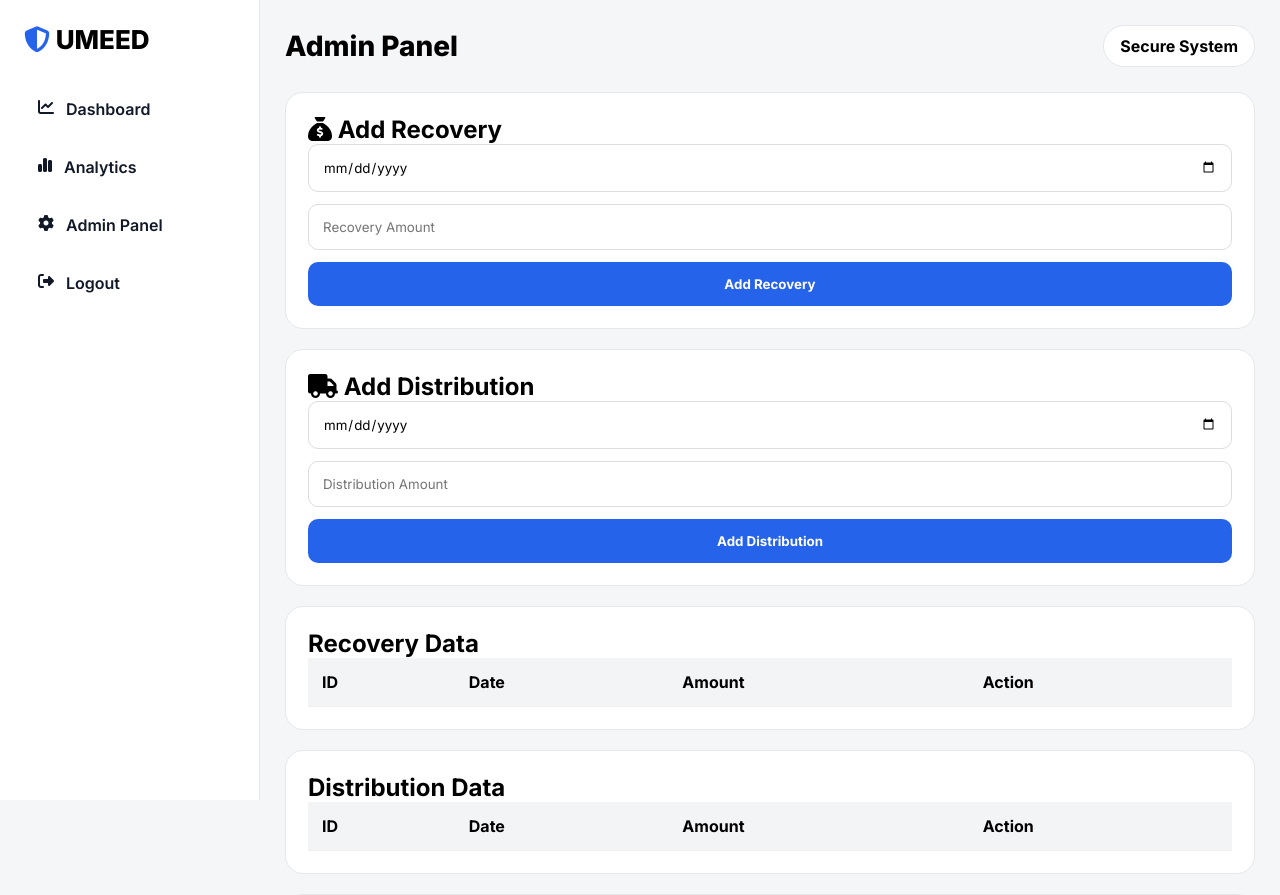
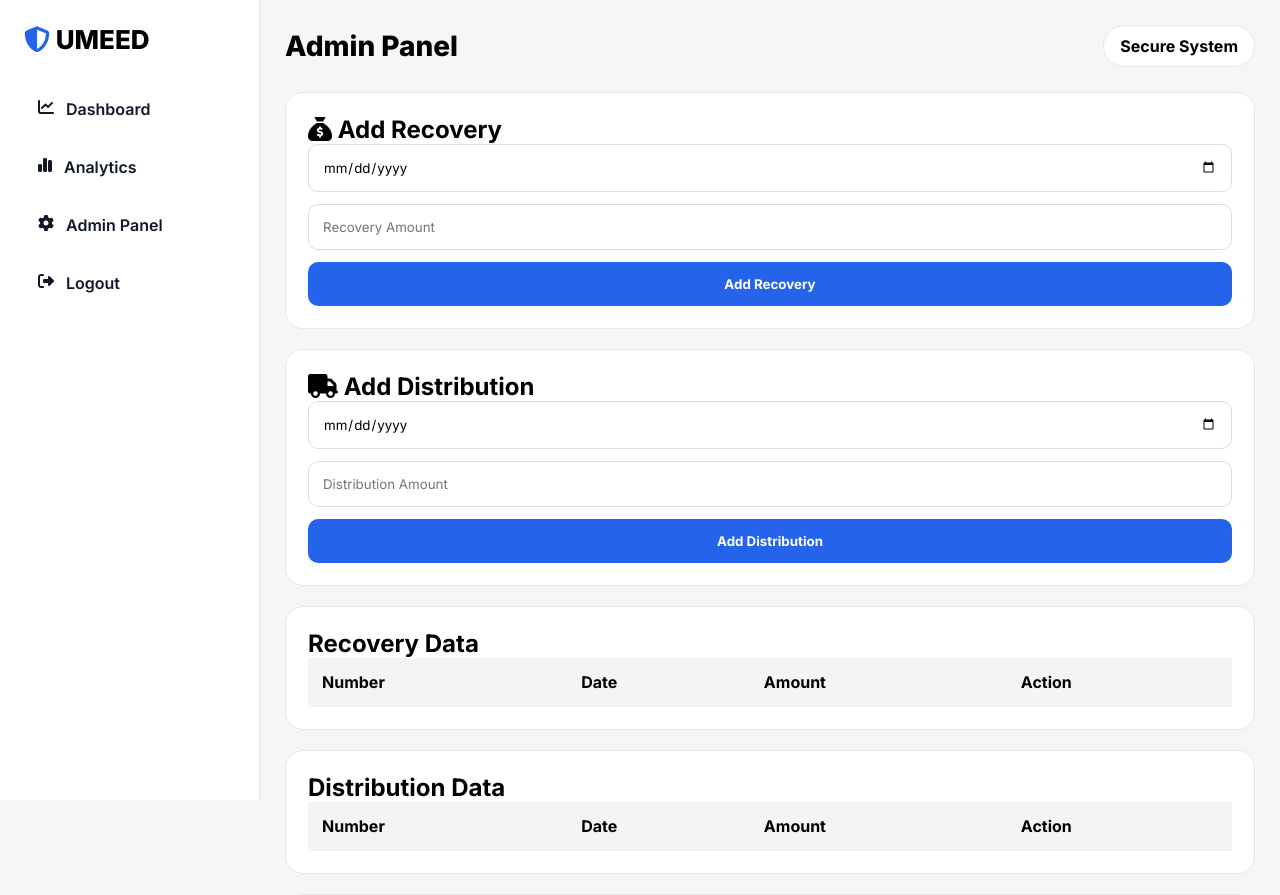
Before and after one commit to Rawish007/dashboard, a Flask app: page /admin in a window 1280 px wide. Shown: the top 895 px of the page. Run offline with Flask 3, Linux system fonts and the light colour scheme; the visitor is signed in with stand-in values (Sample User, id 1); data comes from the database, SQL or seed files in the repository; data that the repository does not hold is empty.

Commit message:
Update admin.html

```diff
--- a/templates/admin.html
+++ b/templates/admin.html
@@ -6,7 +6,7 @@
 <meta charset="UTF-8">
 <meta name="viewport" content="width=device-width, initial-scale=1.0">
 
-<title>UMEED Admin Panel</title>
+<title>UMEED Admin</title>
 
 <link rel="stylesheet" href="https://cdnjs.cloudflare.com/ajax/libs/font-awesome/6.5.0/css/all.min.css">
 <link href="https://fonts.googleapis.com/css2?family=Inter:wght@400;600;700;800&display=swap" rel="stylesheet">
@@ -233,7 +233,7 @@ th{
 
         <table>
             <tr>
-                <th>ID</th>
+                <th>Number</th>
                 <th>Date</th>
                 <th>Amount</th>
                 <th>Action</th>
@@ -263,7 +263,7 @@ th{
 
         <table>
             <tr>
-                <th>ID</th>
+                <th>Number</th>
                 <th>Date</th>
                 <th>Amount</th>
                 <th>Action</th>
```
